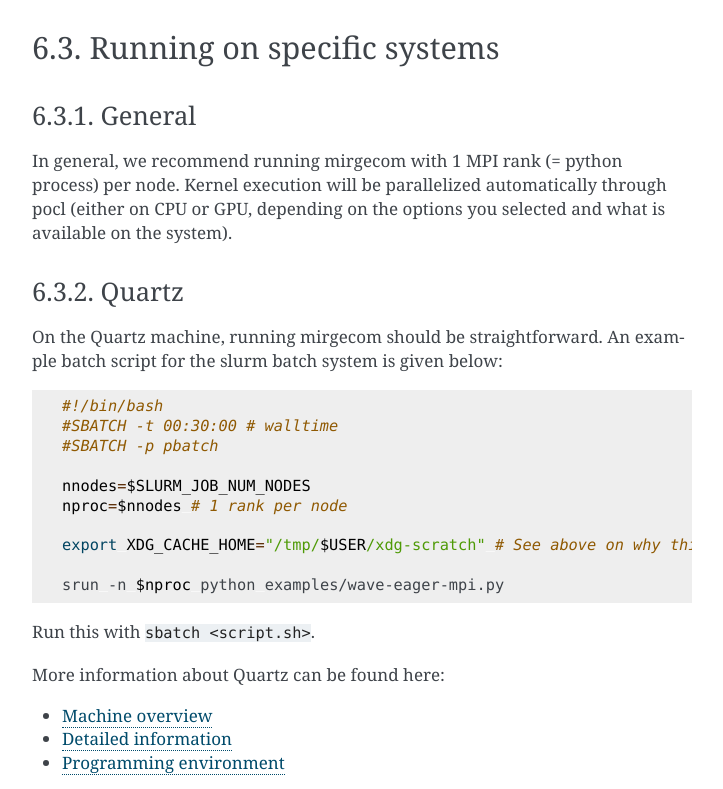
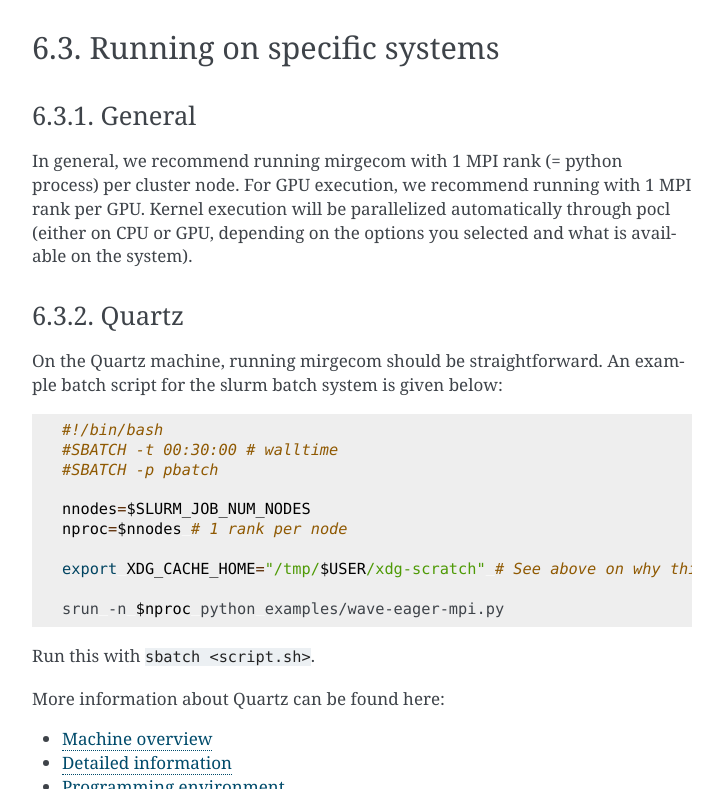
Before and after one commit to illinois-ceesd/mirgecom, a Sphinx documentation site: the page built from doc/running.rst, in a window 1280 px wide and 900 px high, scrolled down 1331 px, cut to the strip 111-900 px from the top of the window. Shown: the whole strip, without its empty margins (388-1111 px from the left). Built offline with Sphinx 7.4.7, drawn with Linux system fonts in a browser that asks for light colours.

Commit message:
Update running.rst

```diff
--- a/doc/running.rst
+++ b/doc/running.rst
@@ -68,7 +68,8 @@
 General
 *******
 
-In general, we recommend running mirgecom with 1 MPI rank (= python process) per node.
+In general, we recommend running mirgecom with 1 MPI rank (= python process) per cluster node.
+For GPU execution, we recommend running with 1 MPI rank per GPU.
 Kernel execution will be parallelized automatically through pocl
 (either on CPU or GPU, depending on the options you selected and what is available
 on the system).
@@ -77,7 +78,8 @@
 Quartz
 ******
 
-On the Quartz machine, running mirgecom should be straightforward. An example batch script for the slurm batch system is given below:
+On the Quartz machine, running mirgecom should be straightforward.
+An example batch script for the slurm batch system is given below:
 
 .. code-block:: bash
 
```
